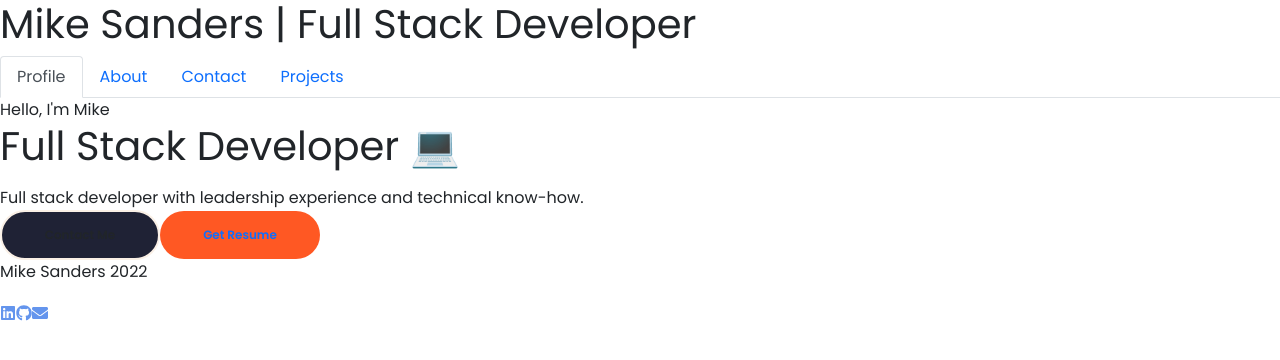
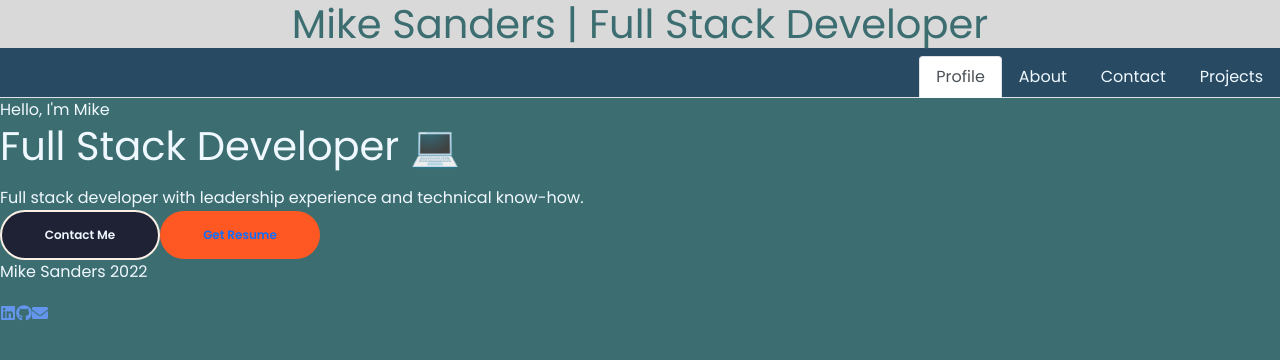
Before and after one commit to Mike-C-Sanders/Portfolio2, a React (Create React App) app: page / in a window 1280 px wide. Shown: the top 360 px of the page. Built offline with nearby package versions, Linux system fonts and the light colour scheme.

Commit message:
updated heading and Navbar with colors and css features

```diff
--- a/src/Components/NavTabs/NavTabs.js
+++ b/src/Components/NavTabs/NavTabs.js
@@ -1,10 +1,12 @@
 import React from 'react'
 
 export default function NavTabs ({ currentPage, handlePageChange }) {
-    return (
-      <>
-        <h1>Mike Sanders | Full Stack Developer</h1>
-        <ul className="nav nav-tabs">
+  return (
+    <>
+      <div className='nav-color'>
+    <h1 className='main-title'>Mike Sanders | Full Stack Developer</h1>
+
+        <ul className="nav nav-tabs justify-content-end" id='nav-text-color'>
           <li className="nav-item">
             <a
               href="#profile"
@@ -48,6 +50,7 @@ export default function NavTabs ({ currentPage, handlePageChange }) {
             </a>
           </li>
         </ul>
+      </div>
       </>
     );
   }
--- a/src/Components/Project/Project.js
+++ b/src/Components/Project/Project.js
@@ -1,7 +1,7 @@
 //Project component is for an individual project
 import React from "react";
 
-//TODO Create a project card for each project
+
 export default function Project({project}) {
     return (
     <div>
--- a/src/index.css
+++ b/src/index.css
@@ -58,6 +58,8 @@ body {
   font-family: "Poppins Regular";
   -webkit-font-smoothing: antialiased;
   -moz-osx-font-smoothing: grayscale;
+  background-color: #3C6E71 ;
+  color: aliceblue;
 }
 
 code {
@@ -108,7 +110,7 @@ body ::-webkit-scrollbar-thumb {
 } */
 
 .primary-btn:hover {
-  color: aliceblue;
+  color: #f0f8ff;
   border: 2px solid #ff5823;
   background-color: #1f2235;
 }
@@ -134,3 +136,25 @@ body ::-webkit-scrollbar-thumb {
   transform: translateY(80px);
   transition: all 0.8s ease;
 }
+
+.nav-color {
+  background-color: #284B63;
+}
+.nav-color li a{
+  color: aliceblue;
+
+}
+.nav-color li a :hover{
+  color: aliceblue;
+
+}
+
+.main-title{
+  background-color: #d9d9d9;
+  text-align: center;
+  color:#3C6E71;
+}
+
+#nav-text-color{
+  color: aliceblue;
+}
```
Also changed, not shown: src/Components/Profile/Profile.css (deleted), 1 other file (tests, documents, lock files or other folders).
